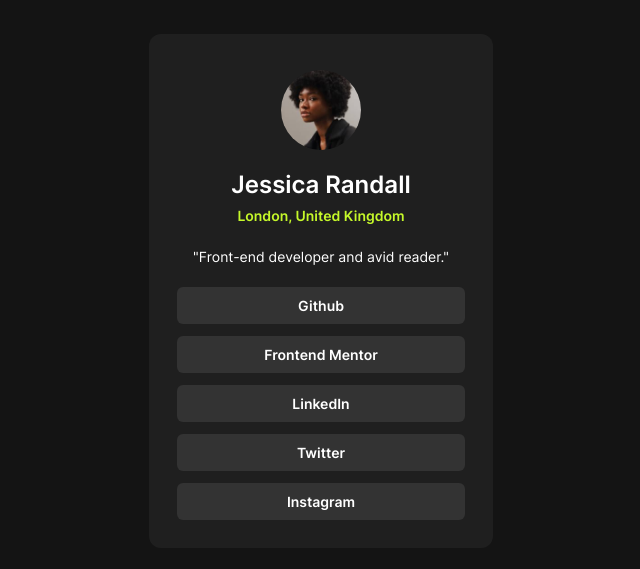
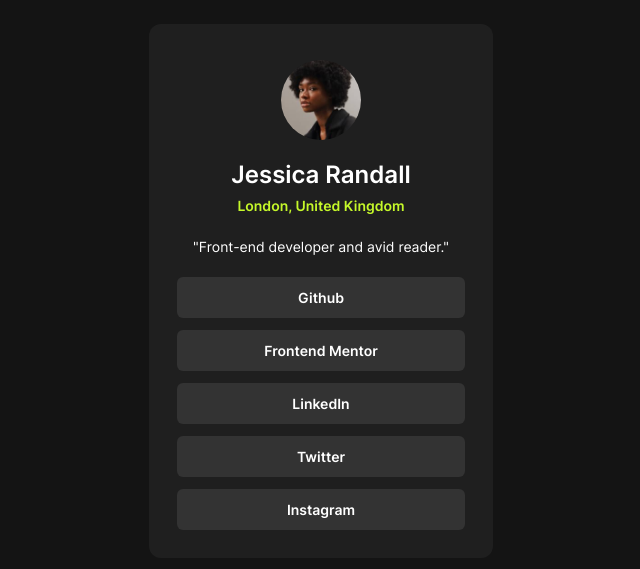
Before and after one commit to b16h22/social_links_profile_solution, a plain HTML site: page index.html in a window 1280 px wide. Shown: the part 109-678 px from the top of the page, without its empty margins (319-959 px from the left). Drawn offline with Linux system fonts and the light colour scheme.

Commit message:
fix sizing

```diff
--- a/index.html
+++ b/index.html
@@ -74,7 +74,7 @@
       color: hsl(0, 0%, 100%);
       background-color: hsl(0, 0%, 20%);
       border-radius: 6px;
-      padding: 10px;
+      padding: 12px;
       text-align: center;
       margin: 12px 0 0 0;
       font-size: 14px;
```
